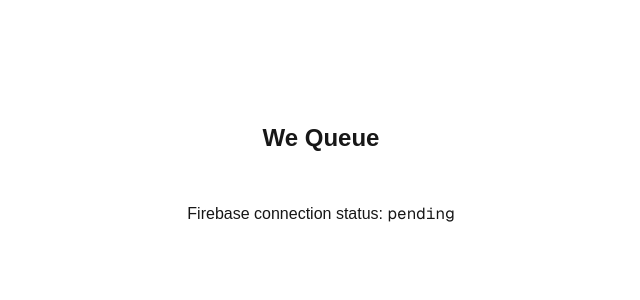
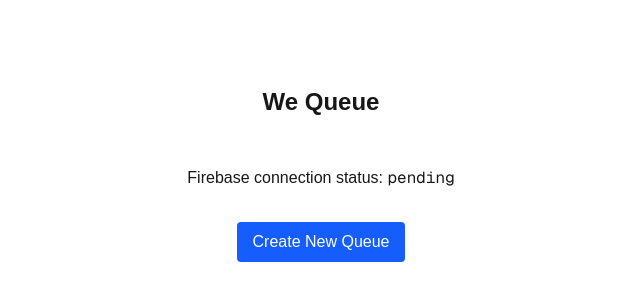
Before and after one commit to Parsa-Rajabi/we-queue, a Next.js app: page / in a window 1280 px wide. Shown: the part 226-526 px from the top of the page, without its empty margins (319-959 px from the left). Built offline with nearby package versions, Linux system fonts and the light colour scheme; no server answers.

Commit message:
feat(core): implement live queue creation with minimal UI and update project plan

```diff
--- a/src/app/page.tsx
+++ b/src/app/page.tsx
@@ -4,9 +4,16 @@
 import { db } from '../firebase';
 import { ref, set, get } from 'firebase/database';
 
+function generateQueueId() {
+  return Math.random().toString(36).substring(2, 10);
+}
+
 export default function Home() {
   const [firebaseStatus, setFirebaseStatus] = useState<'pending' | 'success' | 'error'>('pending');
   const [dbValue, setDbValue] = useState<string | null>(null);
+  const [queueId, setQueueId] = useState<string | null>(null);
+  const [creating, setCreating] = useState(false);
+  const [createError, setCreateError] = useState<string | null>(null);
 
   useEffect(() => {
     const testRef = ref(db, 'testConnection');
@@ -23,14 +30,46 @@
       .catch(() => setFirebaseStatus('error'));
   }, []);
 
+  const handleCreateQueue = async () => {
+    setCreating(true);
+    setCreateError(null);
+    const newQueueId = generateQueueId();
+    const queueRef = ref(db, `queues/${newQueueId}`);
+    const queueData = {
+      createdAt: Date.now(),
+      entries: {},
+    };
+    try {
+      await set(queueRef, queueData);
+      setQueueId(newQueueId);
+    } catch (err) {
+      setCreateError('Failed to create queue.');
+    } finally {
+      setCreating(false);
+    }
+  };
+
   return (
     <main className="flex min-h-screen flex-col items-center justify-center p-8">
       <h1 className="text-2xl font-bold mb-4">We Queue</h1>
-      <div className="mt-8">
+      <div className="mt-8 mb-8">
         <p>Firebase connection status: <span className="font-mono">{firebaseStatus}</span></p>
         {firebaseStatus === 'success' && <p>Test value from DB: <span className="font-mono">{dbValue}</span></p>}
         {firebaseStatus === 'error' && <p className="text-red-500">Failed to connect to Firebase Realtime Database.</p>}
       </div>
+      <button
+        className="bg-blue-600 text-white px-4 py-2 rounded hover:bg-blue-700 disabled:opacity-50"
+        onClick={handleCreateQueue}
+        disabled={creating}
+      >
+        {creating ? 'Creating Queue...' : 'Create New Queue'}
+      </button>
+      {queueId && (
+        <div className="mt-4 text-green-600">Queue created! ID: <span className="font-mono">{queueId}</span></div>
+      )}
+      {createError && (
+        <div className="mt-4 text-red-600">{createError}</div>
+      )}
     </main>
   );
 }
```
Also changed, not shown: 1 other file (tests, documents, lock files or other folders).
